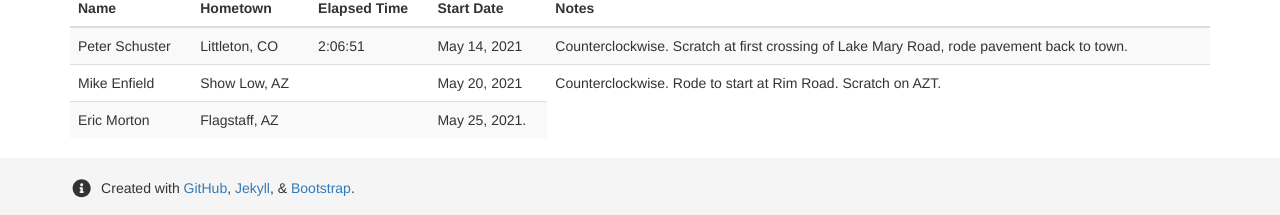
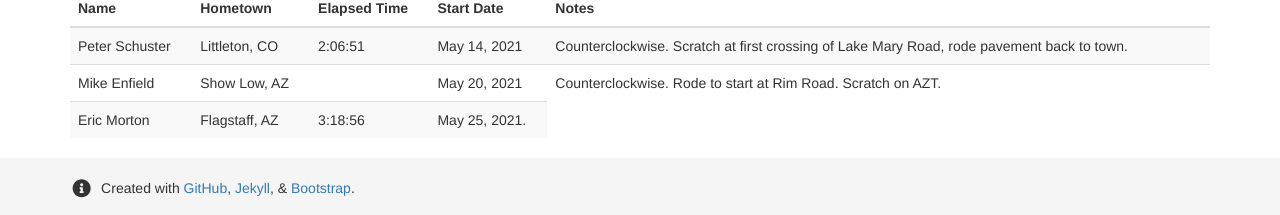
Before and after one commit to dcernst/PinyonsPines, a Jekyll site: the page built from results2021.md, in a window 1280 px wide and 900 px high, scrolled down 2034 px. Shown: the part 682-897 px from the top of the window. Built offline with Jekyll 4.4.1, drawn with Linux system fonts in a browser that asks for light colours; nearby versions of some CDN libraries.

Commit message:
Update to results

```diff
--- a/results2021.md
+++ b/results2021.md
@@ -224,7 +224,7 @@ The 2021 Grand Depart took place at 6am on Thursday, May 20.
 <td>Mike Enfield</td> <td>Show Low, AZ</td> <td> </td> <td>May 20, 2021</td> <td>Counterclockwise. Rode to start at Rim Road. Scratch on AZT.</td>
 </tr>
 <tr>
-<td>Eric Morton</td> <td>Flagstaff, AZ</td> <td> </td> <td>May 25, 2021.</td>
+<td>Eric Morton</td> <td>Flagstaff, AZ</td> <td>3:18:56</td> <td>May 25, 2021.</td>
 </tr>
 </tbody>
 
```
